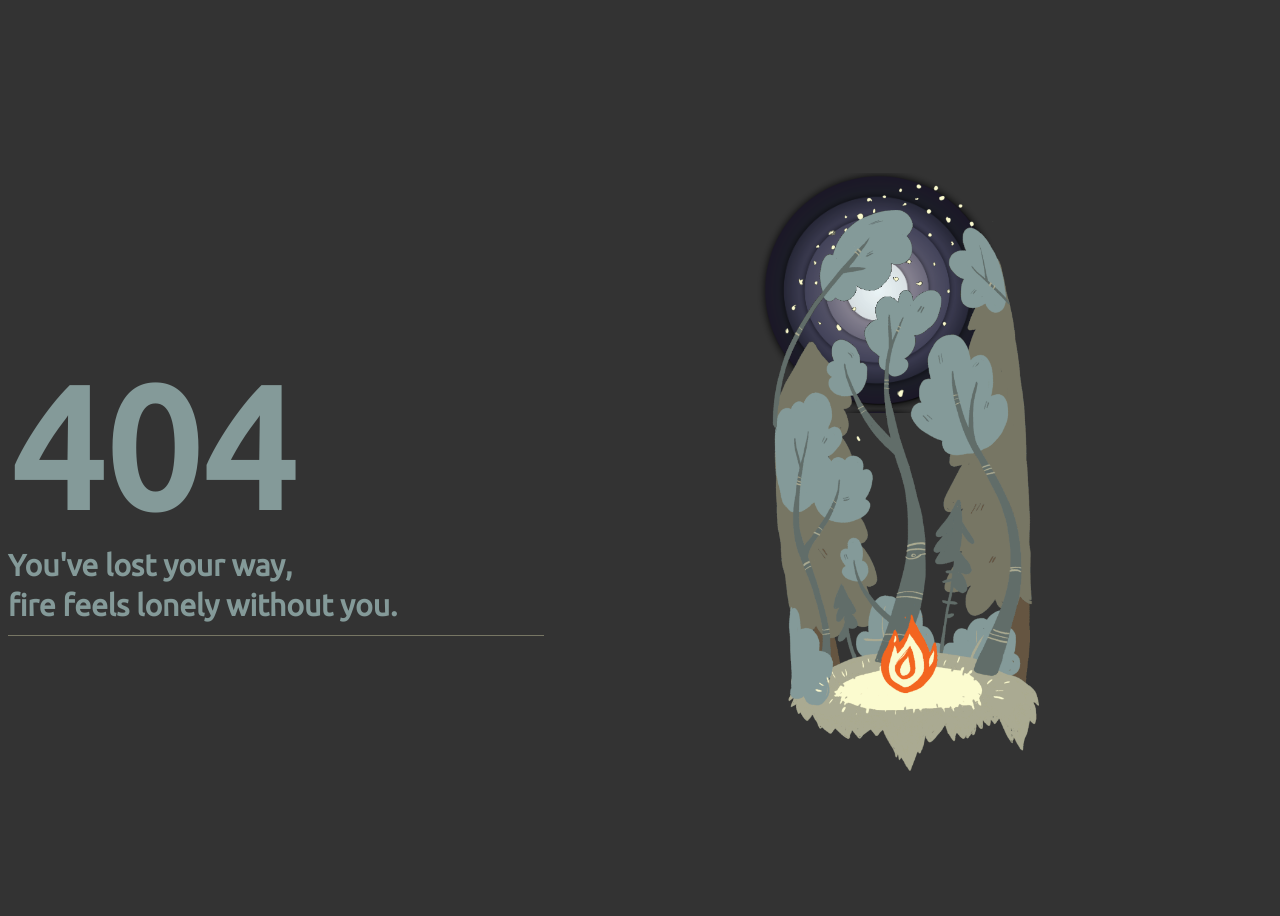
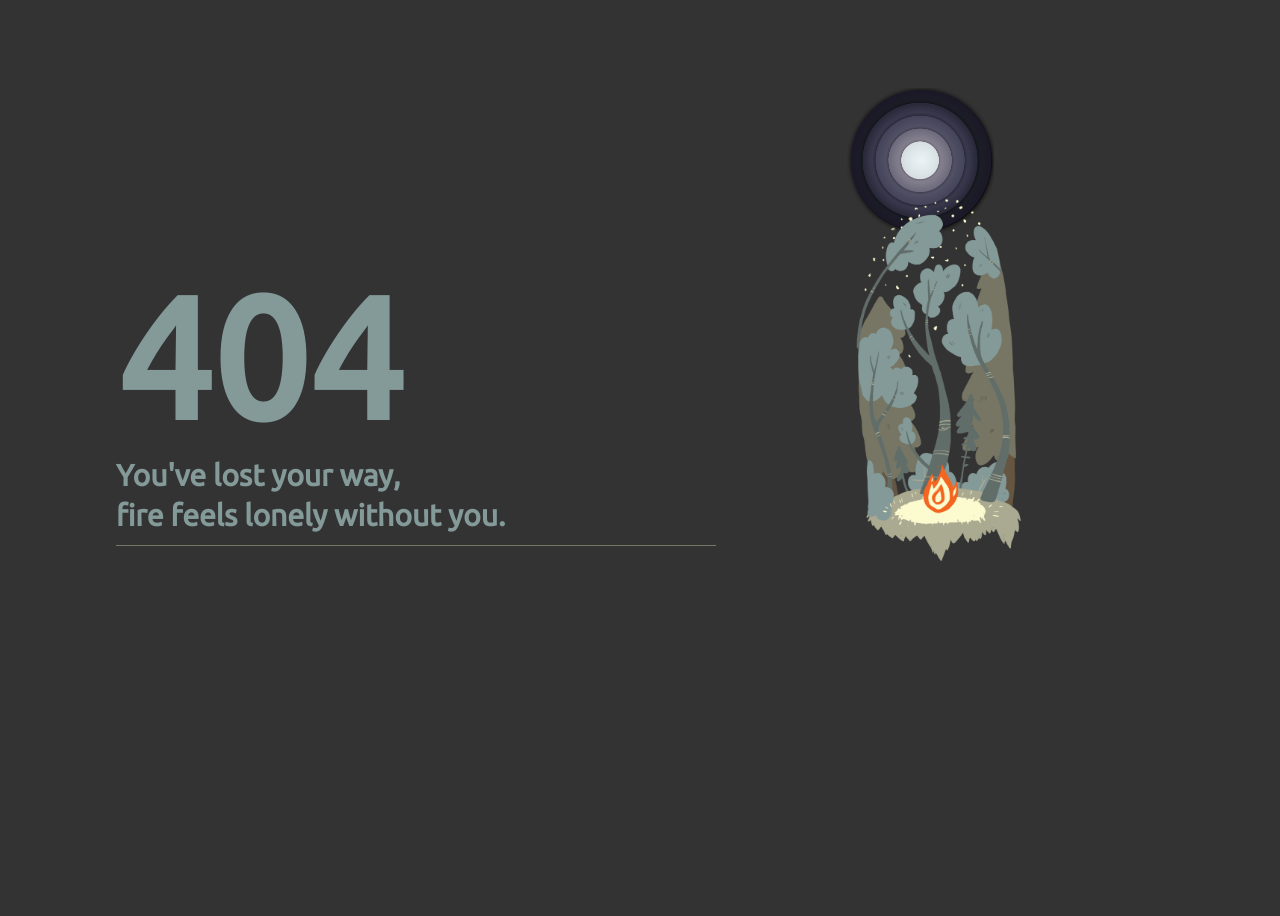
Before and after one commit to foxssinofgreed/sign_up_form, a PHP site: page /404 in a window 1280 px wide. After the commit the page ends 561 px from the top, so only its background shows below. Run offline with PHP 8.4, Linux system fonts and the light colour scheme.

Commit message:
sizing to vh and vw

```diff
--- a/public/scss/style.css
+++ b/public/scss/style.css
@@ -2,7 +2,7 @@
   display: flex;
   flex-direction: row;
   justify-content: center;
-  height: 900px;
+  height: 90vh;
 }
 #main_flex_box #sing_up_form {
   display: flex;
@@ -114,7 +114,7 @@
   justify-content: center;
 }
 #main_flex_box #right_picture img {
-  width: 728px;
+  width: 35vw;
   z-index: 1;
 }
 
@@ -138,11 +138,18 @@
 .error_404 .sun {
   position: absolute;
   background: url("../resources/404/moon.png");
+  background-size: 11.589vw;
+  width: 11.589vw;
+  height: 11.589vw;
+  right: 13.279vw;
+  top: 10vh;
+  /*
   background-size: 240px;
   width: 240px;
   height: 240px;
   right: 275px;
   top: 165px;
+  */
 }
 
 /*# sourceMappingURL=style.css.map */
--- a/public/scss/style.scss
+++ b/public/scss/style.scss
@@ -7,7 +7,7 @@ $red: rgba(205, 54, 54, 0.7);
   display: flex;
   flex-direction: row;
   justify-content: center;
-  height: 900px;
+  height: 90vh; // 900px
 
   #sing_up_form{
     display: flex;
@@ -131,7 +131,7 @@ $red: rgba(205, 54, 54, 0.7);
     align-items: center;
     justify-content: center;
     img{
-      width: 728px;
+      width: 35vw; // 728px
       z-index: 1;
     }
   }
@@ -158,10 +158,17 @@ $red: rgba(205, 54, 54, 0.7);
   .sun{
     position: absolute;
     background: url("../resources/404/moon.png");
+    background-size: 11.589vw;
+    width: 11.589vw;
+    height: 11.589vw;
+    right: 13.279vw;
+    top: 10vh;
+    /*
     background-size: 240px;
     width: 240px;
     height: 240px;
     right: 275px;
     top: 165px;
+    */
   }
 }
```
Also changed, not shown: 1 other file.
